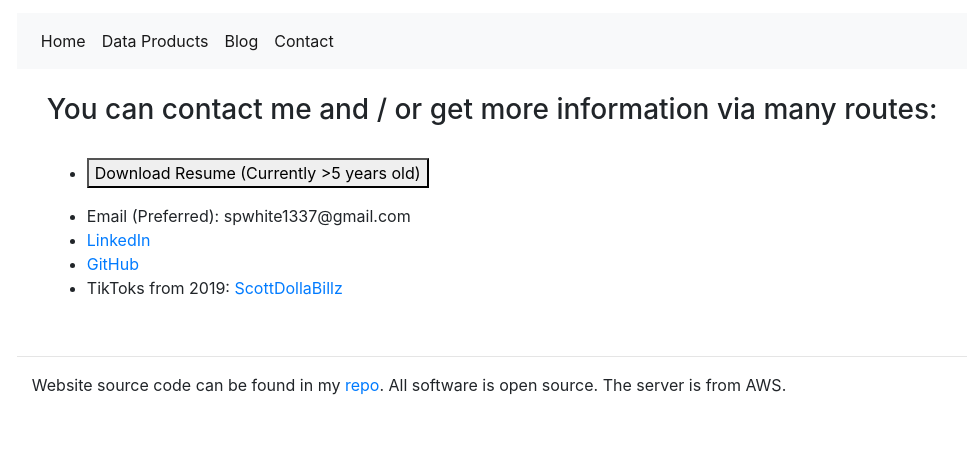
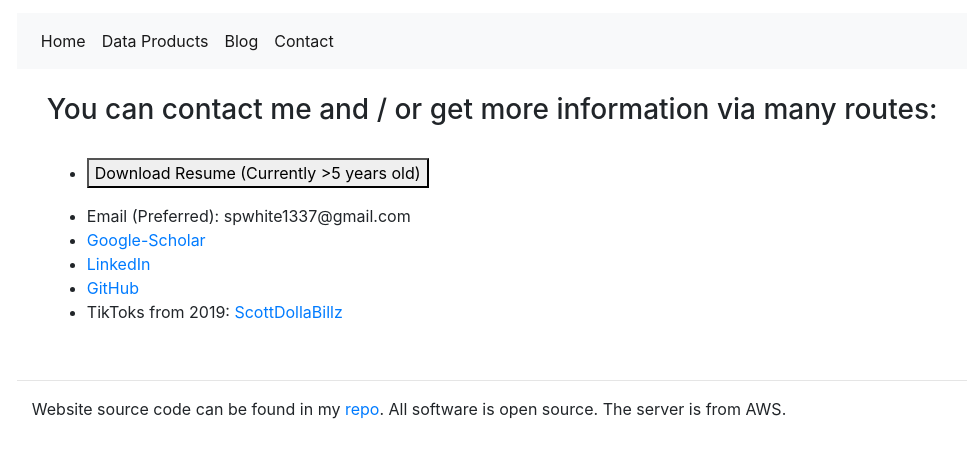
Before and after one commit to spwhite1337/website, a Vue app in the folder frontend/: page /Contact in a window 1280 px wide. Shown: the top 458 px of the page, without its empty margins (66-1033 px from the left). Built offline with nearby package versions, Linux system fonts and the light colour scheme.

Commit message:
add goolge-scholar

```diff
--- a/frontend/src/components/Contact.vue
+++ b/frontend/src/components/Contact.vue
@@ -8,6 +8,7 @@
         </ul>
         <ul>
             <li>Email (Preferred): spwhite1337@gmail.com</li>
+            <li><a href="https://scholar.google.com/citations?user=Jase9fkAAAAJ&hl=en" target="_blank">Google-Scholar</a></li>
             <li><a href="https://www.linkedin.com/in/scott-p-white/" target="_blank">LinkedIn</a></li>
             <li><a href="https://github.com/spwhite1337" target="_blank">GitHub</a></li>
             <li>TikToks from 2019:
```
